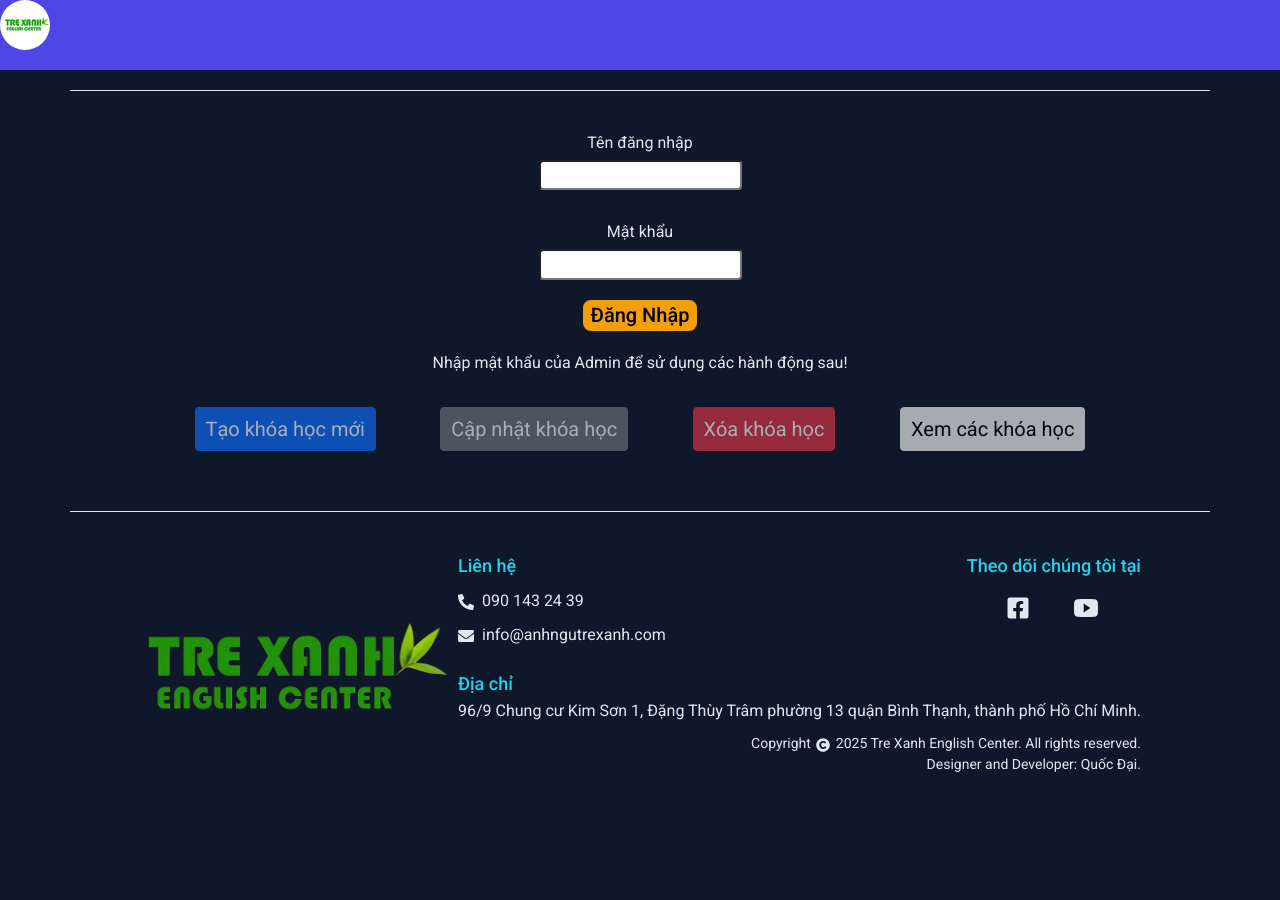
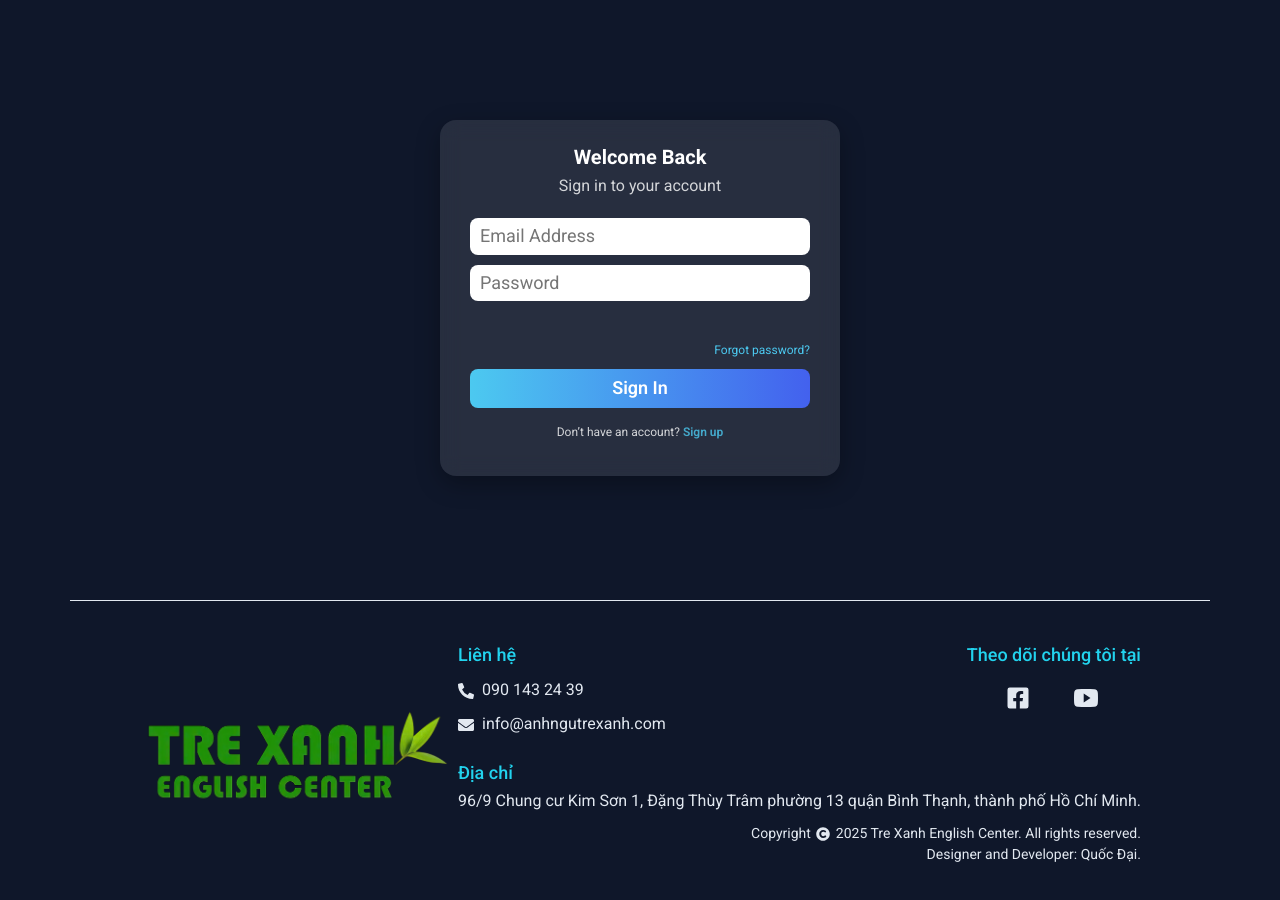
Before and after one commit to QuocDai1011/english-learning-app-frontend, a React (Create React App) app: page /admin in a window 1280 px wide. Shown: the top 900 px of the page. Before the commit the page ends 825 px from the top, so only its background shows below. Built offline with nearby package versions, Linux system fonts and the light colour scheme.

Commit message:
Hoàn thành trang /admin

```diff
--- a/src/components/Layouts/FooterOnly/FooterOnly.scss
+++ b/src/components/Layouts/FooterOnly/FooterOnly.scss
@@ -2,6 +2,7 @@
     width: 100%;
     margin: 0;
     padding: 0;
+    margin-top: 10rem;
 }
 
 .content {
--- a/src/components/Layouts/component/Footer/Footer.js
+++ b/src/components/Layouts/component/Footer/Footer.js
@@ -9,7 +9,7 @@
 function Footer() {
     return (
         <div className={cx('container')}>
-            <img className={cx('logo-footer')} src="./logo-link.png" alt="logo" />
+            <img className={cx('logo-footer')} src="/logo-link.png" alt="logo" />
             <div className={cx('container-box')}>
                 <div className={cx('container-info')}>
                     <div className={cx('info')}>
--- a/src/pages/Admin/Admin.js
+++ b/src/pages/Admin/Admin.js
@@ -1,7 +1,7 @@
 import styles from './Admin.module.scss';
 import classNames from 'classnames/bind';
 import axios from 'axios';
-import { useNavigate } from 'react-router-dom';
+import { Link, useNavigate } from 'react-router-dom';
 import { useState } from 'react';
 
 const cx = classNames.bind(styles);
@@ -13,6 +13,8 @@
     const [numberOfLogins, setNumberOfLogins] = useState(3);
     const [isLoggedIn, setIsLoggedIn] = useState(false);
     const [isDisableInput, setIsDisabledInput] = useState(false);
+    const [indexUser, setIndexUser] = useState(-1);
+    const actionsDiv = document.getElementById('actions');
 
     const navigate = useNavigate();
 
@@ -31,19 +33,23 @@
 
             const user = res.data.find((acc) => acc.username === username && acc.password === password);
 
+            const indexUser = res.data.findIndex((acc) => acc.username === username && acc.password === password);
+
             if (user) {
+                setIndexUser(indexUser);
                 setMessage('Đăng nhập thành công!');
                 setIsLoggedIn(!isLoggedIn);
                 setIsDisabledInput(true);
+                actionsDiv.style.display = 'flex';
             } else {
                 if (numberOfLogins <= 0) {
                     alert('Đã hết lượt đăng nhập!');
                     navigate('/');
                 }
+                setUsername('');
+                setPassword('');
                 setNumberOfLogins(numberOfLogins - 1);
                 setMessage('Thông tin đăng nhập không đúng!');
-                setUsername('');
-                setPassword('');
             }
         } catch (err) {
             console.log(err);
@@ -53,76 +59,74 @@
 
     return (
         <div className={cx('container-admin')}>
-            <form onSubmit={handleSubmit}>
-                <div className={cx('login-action')}>
-                    <label htmlFor="inputPassword5" className={cx(`form-label ${styles.label}`)}>
-                        Tên đăng nhập
-                    </label>
+            <form onSubmit={handleSubmit} className={cx('login-form')}>
+                <h2 className={cx('title')}>Welcome Back</h2>
+                <p className={cx('subtitle')}>Sign in to your account</p>
+
+                <div className={cx('form-group')}>
                     <input
                         disabled={isDisableInput}
-                        type="text"
-                        id="inputUsername"
-                        className={cx('input-password')}
-                        aria-describedby="passwordHelpBlock"
-                        value={username}
                         onChange={(e) => {
                             setUsername(e.target.value);
                         }}
+                        className={cx('input-username')}
+                        type="text"
+                        value={username}
+                        placeholder="Email Address"
+                        required
                     />
-                    <label htmlFor="inputPassword5" className={cx(`form-label ${styles.label}`)}>
-                        Mật khẩu
-                    </label>
+                </div>
+
+                <div className={cx('form-group password-group')}>
                     <input
                         disabled={isDisableInput}
-                        type="password"
-                        id="inputPassword5"
-                        className={cx('input-password')}
-                        aria-describedby="passwordHelpBlock"
-                        value={password}
                         onChange={(e) => {
                             setPassword(e.target.value);
                         }}
+                        className={cx('input-password')}
+                        value={password}
+                        type="password"
+                        placeholder="Password"
+                        required
                     />
-                    <button className={cx('btn-check-password')}>Đăng Nhập</button>
+                    {/* <span className={cx('eye-icon')}>👁</span> */}
                 </div>
+
+                <div className={cx('options')}>
+                    <Link to={'/'}>Forgot password?</Link>
+                </div>
+
+                <button type="submit" className={cx('btn-primary')}>
+                    Sign In
+                </button>
+
+                <p className={cx('signup-text')}>
+                    Don’t have an account? <Link to={'/'}>Sign up</Link>
+                </p>
+
+                {message && <p className={cx('message-notification')}>{message}</p>}
             </form>
-            <div id="passwordHelpBlock" className={cx()}>
-                Nhập mật khẩu của Admin để sử dụng các hành động sau!
-            </div>
-            {message && <p className={cx('message')}>{message}</p>}
 
-            <div className={cx('actions')}>
-                <button
-                    onClick={() => alert('This button is pressed')}
-                    disabled={!isLoggedIn}
-                    type="button"
-                    className={cx(`btn btn-primary ${styles.btnCustom}`)}
-                >
-                    Tạo khóa học mới
+            <div id="actions" className={cx('actions')}>
+                <button disabled={!isLoggedIn} type="button" className={cx(`btn btn-primary ${styles.btnCustom}`)}>
+                    <Link state={{ index: indexUser }} className={cx('btn-link')} to={'/admin/create-lesson'}>
+                        Tạo khóa học mới
+                    </Link>
                 </button>
-                <button
-                    onClick={() => alert('This button is pressed')}
-                    disabled={!isLoggedIn}
-                    type="button"
-                    className={cx(`btn btn-secondary ${styles.btnCustom}`)}
-                >
-                    Cập nhật khóa học
+                <button disabled={!isLoggedIn} type="button" className={cx(`btn btn-secondary ${styles.btnCustom}`)}>
+                    <Link state={{ index: indexUser }} className={cx('btn-link')} to={'/admin/update-lesson'}>
+                        Cập nhật khóa học
+                    </Link>
                 </button>
-                <button
-                    onClick={() => alert('This button is pressed')}
-                    disabled={!isLoggedIn}
-                    type="button"
-                    className={cx(`btn btn-danger ${styles.btnCustom}`)}
-                >
-                    Xóa khóa học
+                <button disabled={!isLoggedIn} type="button" className={cx(`btn btn-danger ${styles.btnCustom}`)}>
+                    <Link state={{ index: indexUser }} className={cx('btn-link')} to={'/admin/delete-lesson'}>
+                        Xóa khóa học
+                    </Link>
                 </button>
-                <button
-                    onClick={() => alert('This button is pressed')}
-                    disabled={!isLoggedIn}
-                    type="button"
-                    className={cx(`btn btn-light ${styles.btnCustom}`)}
-                >
-                    Xem các khóa học
+                <button disabled={!isLoggedIn} type="button" className={cx(`btn btn-success ${styles.btnCustom}`)}>
+                    <Link state={{ index: indexUser }} className={cx('btn-link')} to={'/admin/show-lesson'}>
+                        Xem các khóa học
+                    </Link>
                 </button>
             </div>
         </div>
--- a/src/pages/Admin/Admin.module.scss
+++ b/src/pages/Admin/Admin.module.scss
@@ -1,5 +1,7 @@
 .container-admin {
     text-align: center;
+    padding: 2rem 7rem;
+    padding-bottom: 4rem;
 }
 
 .login-action {
@@ -32,11 +34,202 @@
 .actions {
     width: 100%;
     margin-top: 3.2rem;
-    display: flex;
+    margin-top: 5rem;
     justify-content: space-evenly;
+    display: none;
+}
+
+.btn-link {
+    text-decoration: none;
+    color: var(--text-color);
 }
 
 .btnCustom {
     font-size: 2rem;
     padding: 0.6rem 1rem;
 }
+
+.form-login {
+    background-color: rgba(80, 69, 229, 0.5);
+}
+
+//form dang nhap
+.login-container {
+    min-height: 100vh;
+    display: flex;
+    justify-content: center;
+    align-items: center;
+    background: #302e87;
+    font-family: 'Inter', sans-serif;
+}
+
+.login-form {
+    background: rgba(255, 255, 255, 0.1);
+    padding: 2.5rem 3rem;
+    border-radius: 16px;
+    backdrop-filter: blur(10px);
+    color: #fff;
+    width: 400px;
+    box-shadow: 0 8px 24px rgba(0, 0, 0, 0.3);
+    text-align: center;
+    margin: 0 auto;
+    margin-bottom: 6.4rem;
+}
+
+.title {
+    font-size: 2rem;
+    font-weight: 700;
+}
+
+.subtitle {
+    margin-bottom: 2rem;
+    opacity: 0.8;
+}
+
+.form-group {
+    margin-bottom: 1rem;
+
+    input {
+        width: 100%;
+        padding: 0.8rem 1rem;
+        border-radius: 8px;
+        border: none;
+        outline: none;
+        font-size: 1.8rem;
+        background: #fff;
+        color: #000;
+    }
+}
+
+.password-group {
+    position: relative;
+    margin-bottom: 1rem;
+    display: flex;
+    background-color: var(--text-color);
+
+    .eye-icon {
+        position: absolute;
+        right: 12px;
+        top: 50%;
+        transform: translateY(-50%);
+        cursor: pointer;
+        opacity: 0.7;
+    }
+}
+
+.eye-icon {
+    background-color: #ffffff;
+    color: #000;
+}
+
+.input-username {
+    font-size: 1.8rem;
+}
+
+.input-password {
+    width: 100%;
+    padding: 0.8rem 1rem;
+    border-radius: 8px;
+    border: none;
+    outline: none;
+    font-size: 1.8rem;
+    background: #fff;
+    color: #000;
+}
+
+.options {
+    display: flex;
+    justify-content: space-between;
+    align-items: center;
+    font-size: 1.2rem;
+    margin: 1rem 0;
+    float: right;
+
+    label {
+        display: flex;
+        align-items: center;
+        gap: 0.4rem;
+    }
+
+    a {
+        color: #4cc9f0;
+        text-decoration: none;
+
+    }
+}
+
+.btn-primary {
+    width: 100%;
+    padding: 0.9rem;
+    font-size: 1.8rem;
+    font-weight: 600;
+    background: linear-gradient(to right, #4cc9f0, #4361ee);
+    border: none;
+    border-radius: 8px;
+    color: #fff;
+    cursor: pointer;
+    margin-bottom: 1.5rem;
+    transition: transform 0.2s;
+
+    &:hover {
+        transform: scale(1.05);
+    }
+}
+
+.divider {
+    display: flex;
+    align-items: center;
+    justify-content: center;
+    margin: 1.2rem 0;
+
+    span {
+        font-size: 0.9rem;
+        opacity: 0.7;
+    }
+}
+
+.social-login {
+    display: flex;
+    justify-content: space-between;
+    margin-bottom: 1.5rem;
+
+    button {
+        flex: 1;
+        margin: 0 0.5rem;
+        padding: 0.8rem;
+        border-radius: 8px;
+        border: none;
+        font-weight: 600;
+        cursor: pointer;
+        transition: transform 0.2s;
+
+        &:hover {
+            transform: scale(1.05);
+        }
+    }
+
+    .btn-google {
+        background: #fff;
+        color: #000;
+    }
+
+    .btn-github {
+        background: #000;
+        color: #fff;
+    }
+}
+
+.signup-text {
+    font-size: 1.2rem;
+    opacity: 0.8;
+
+    a {
+        color: #4cc9f0;
+        text-decoration: none;
+        font-weight: 600;
+    }
+}
+
+.message-notification {
+    color: var(--accent2-color);
+}
--- /dev/null
+++ b/src/pages/Admin/CreateLesson/CreateLesson.js
@@ -0,0 +1,45 @@
+import { useLocation, useNavigate } from 'react-router-dom';
+import styles from './CreateLesson.module.scss';
+import classNames from 'classnames/bind';
+import { useEffect, useState } from 'react';
+import axios from 'axios';
+
+const cx = classNames.bind(styles);
+
+function CreateLesson() {
+    const location = useLocation();
+    const { index } = location.state || {};
+    const [user, setUser] = useState(null);
+    const navigate = useNavigate();
+
+    useEffect(() => {
+        const fetchData = async () => {
+            try {
+                const res = await axios.get('http://localhost:3001/api/admin/account');
+                // res.data là 1 array
+                if (res.data && res.data[index]) {
+                    setUser(res.data[index]);
+                } else {
+                    navigate('/');
+                }
+            } catch (err) {
+                console.error('Lỗi khi gọi API:', err);
+            }
+        };
+
+        fetchData();
+    }, [index]);
+
+    return (
+        <div className={cx('container__create-lesson')}>
+            {user && (
+                <div>
+                    <p>Username: {user.username}</p>
+                    <p>Name: {user.name}</p>
+                </div>
+            )}
+        </div>
+    );
+}
+
+export default CreateLesson;
--- /dev/null
+++ b/src/pages/Admin/CreateLesson/index.js
@@ -0,0 +1,2 @@
+import CreateLesson from "./CreateLesson";
+export default CreateLesson;
--- a/src/routes/index.js
+++ b/src/routes/index.js
@@ -3,11 +3,13 @@
 import { DefaultLayout } from '~/components/Layouts';
 import FooterOnly from '~/components/Layouts/FooterOnly';
 import Admin from '~/pages/Admin';
+import CreateLesson from '~/pages/Admin/CreateLesson';
 
 const publicRoutes = [
     { path: '/', component: Introduction, layout:  FooterOnly},
     { path: '/home', component: Home, layout: DefaultLayout },
-    { path: '/admin', component: Admin, layout: DefaultLayout},
+    { path: '/admin', component: Admin, layout: FooterOnly},
+    { path: '/admin/create-lesson', component: CreateLesson, layout: FooterOnly},
 ];
 
 const privateRoutes = [];
```
Also changed, not shown: src/pages/Admin/CreateLesson/CreateLesson.module.scss (added).
